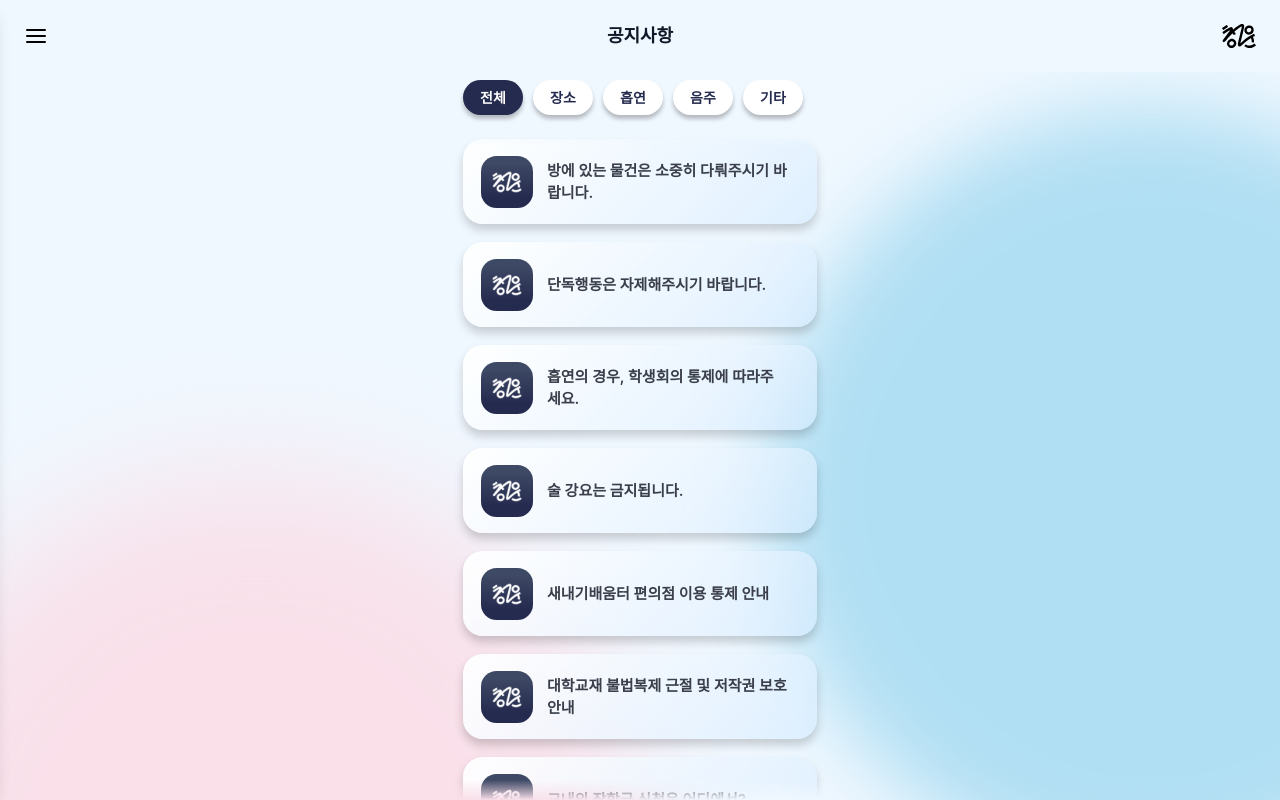
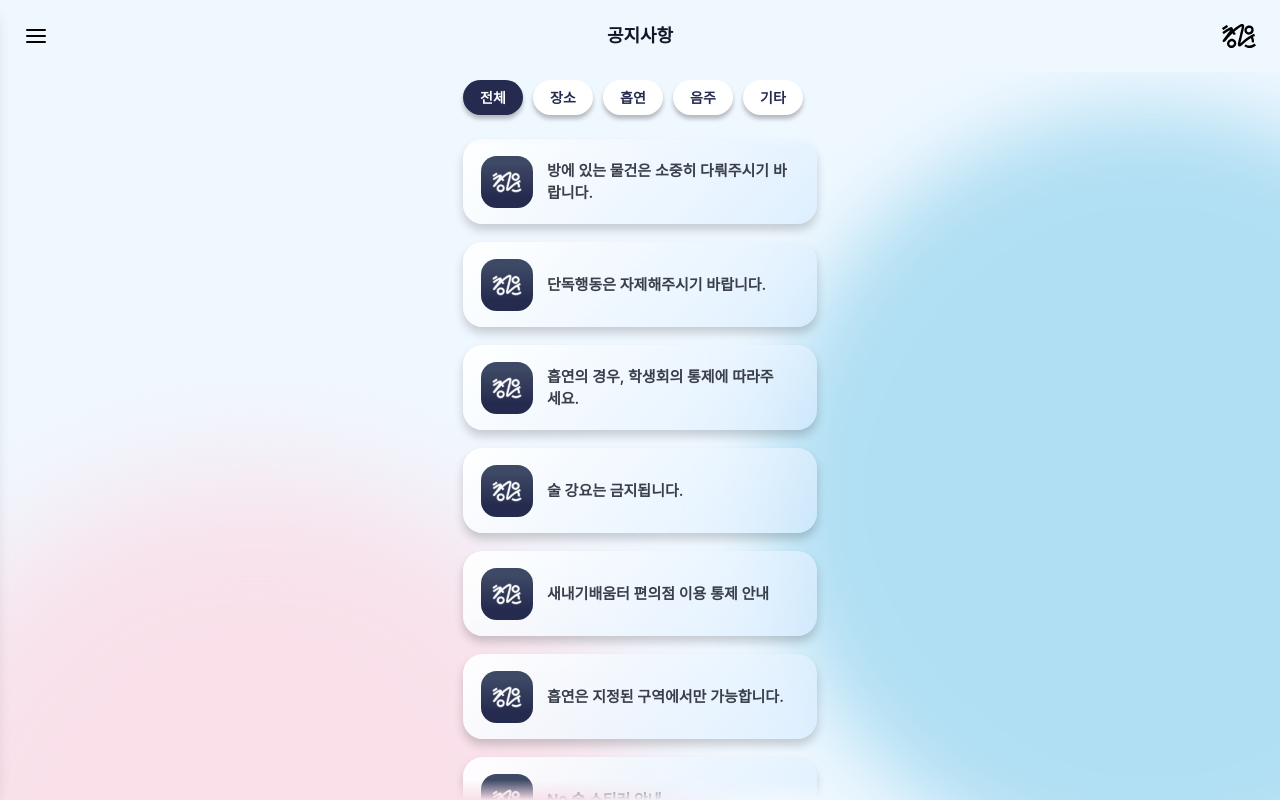
Before and after one commit to KAU-CHUNG-WOON-OT/front_end, a React (Vite) app: page /notice in a window 1280 px wide. Built offline with nearby package versions, Linux system fonts and the light colour scheme; a web font is replaced by a local one.

Commit message:
feat: 공지사항 추가

```diff
--- a/src/data/notice.ts
+++ b/src/data/notice.ts
@@ -1,5 +1,7 @@
 import notice1 from "../assets/notice_copyright.png";
 import notice2 from "../assets/notice_scholarship.png";
+import notice3 from "../assets/notice_smoke.png";
+import notice4 from "../assets/notice_drink.png";
 
 export type NoticeCategory = "전체" | "장소" | "흡연" | "음주" | "기타";
 
@@ -50,6 +52,22 @@ export const notices: NoticeItem[] = [
     category: "장소",
   },
   {
+    id: 8,
+    title: "흡연은 지정된 구역에서만 가능합니다.",
+    image: notice3,
+    content:
+      "자원봉사자 또는 학부(과) 학생회 및 총학생회의 통제를 따라 흡연 구역 내에서 흡연해주시기 바라며, 그 외 지역에서의 흡연은 엄격히 금지됩니다. 자세한 내용은 아래 사진 참고 부탁드립니다.",
+    category: "흡연",
+  },
+  {
+    id: 9,
+    title: "No 술 스티커 안내",
+    image: notice4,
+    content:
+      "새내기배움터 참여자 중 위 사진과 같은 NO 술 스티커를 붙인 참여자가 있습니다. 해당 인원들에 대한 음주 강요 등의 행위를 자제해주시기 바라며, 모두에게 즐거운 새내기배움터가 될 수 있도록 배려해주시기 바랍니다.",
+    category: "음주",
+  },
+  {
     id: 5,
     title: "대학교재 불법복제 근절 및 저작권 보호 안내",
     image: notice1,
```
